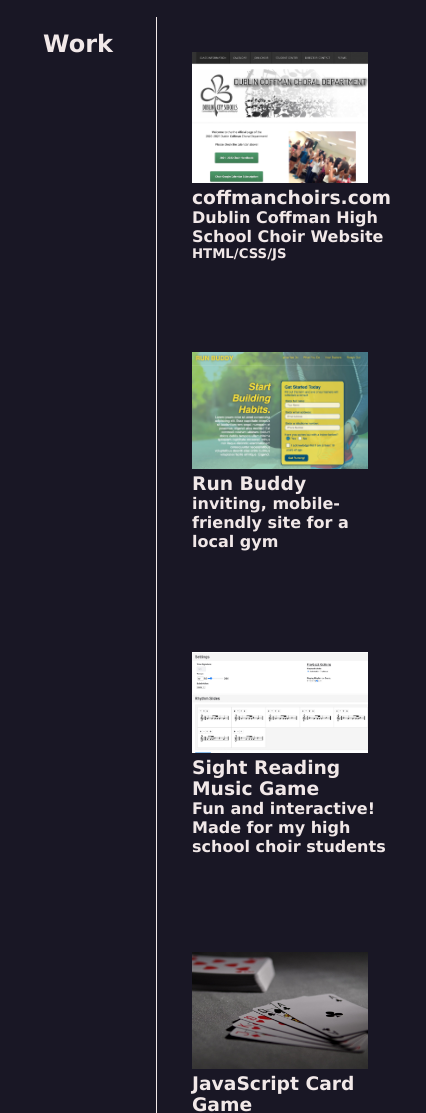
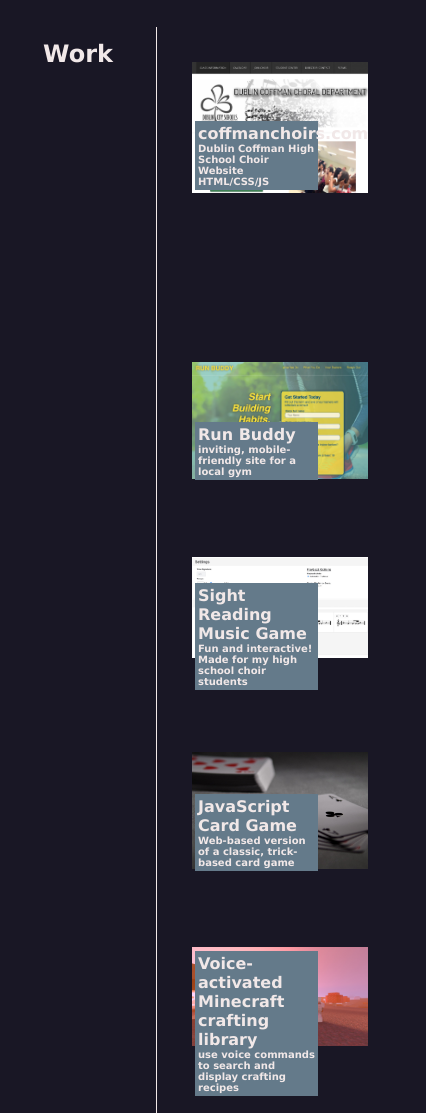
Before and after one commit to awgarner/AGPersonalPortfolio, a plain HTML site: page index.html in a window 390 px wide. Shown: the part 887-2000 px from the top of the page, 426 px wide, since content can reach past the window. Drawn offline with nearby package versions, Linux system fonts and the light colour scheme.

Commit message:
rough draft styles at 575 breakpoint

```diff
--- a/assets/css/style.css
+++ b/assets/css/style.css
@@ -173,6 +173,18 @@ header li {
   padding: 15px;
 }
 
+.workProjects h3 {
+  font-size: 16px;
+}
+
+.workProjects h4 {
+  font-size: 10px;
+}
+
+.workProjects h5 {
+  font-size: 10px;
+}
+
 .project {
   padding: 20px;
 }
@@ -192,8 +204,53 @@ header li {
 }
 
 .projectSize {
-  height: 300px;
+  height: 195px;
   padding: 20px;
+}
+
+.projectTextBox {
+  position: relative;
+  bottom: 76px;
+  left: 3px;
+  background-color: var(--tealgray);
+  width: 70%;
+  padding: 3px;
+}
+
+.projectTextBox2 {
+  position: relative;
+  bottom: 61px;
+  left: 3px;
+  background-color: var(--tealgray);
+  width: 70%;
+  padding: 3px;
+}
+
+.projectTextBox3 {
+  position: relative;
+  bottom: 79px;
+  left: 3px;
+  background-color: var(--tealgray);
+  width: 70%;
+  padding: 3px;
+}
+
+.projectTextBox4 {
+  position: relative;
+  bottom: 79px;
+  left: 3px;
+  background-color: var(--tealgray);
+  width: 70%;
+  padding: 3px;
+}
+
+.projectTextBox5 {
+  position: relative;
+  bottom: 99px;
+  left: 3px;
+  background-color: var(--tealgray);
+  width: 70%;
+  padding: 3px;
 }
 
 /* CONTACT STYLES */
@@ -281,7 +338,7 @@ footer h5 {
   }
 
   .hero-container {
-    padding-bottom: 20px;
+    padding: 20px 30px 20px 30px;
   }
 }
 
--- a/index.html
+++ b/index.html
@@ -83,31 +83,41 @@
         <div class="workProjects">
             <div class="bigProject">
                 <img class="img45" src="./images/coffmanChoirsImage.jpg" alt="image of high school choir website">
+                <div class="projectTextBox">
                     <h3>coffmanchoirs.com</h3>
                     <h4>Dublin Coffman High School Choir Website</h4>
                     <h5>HTML/CSS/JS</h5>
+                </div>
             </div>
 
             <div class="projectSmall">
                 <div class="projectSize">
                     <img class="img45" src="./images/RunBuddyImage.jpg" alt="image of website for workout company">
+                    <div class="projectTextBox2">
                         <h3>Run Buddy</h3>
                         <h4>inviting, mobile-friendly site for a local gym</h4>
                     </div>
+                </div>
                 <div class="projectSize">
                     <img class="img45" src="./images/RhythmGameImage.jpg" alt="image of a website for practicing musical rhythms">
+                    <div class="projectTextBox3">
                         <h3>Sight Reading Music Game</h3>
                         <h4>Fun and interactive! Made for my high school choir students</h4>
                     </div>
+                </div>
                 <div class="projectSize">
                     <img class="img45" src="./images/cardImage.jpeg" alt="a closeup on a hand of cards">
+                    <div class="projectTextBox4">
                         <h3>JavaScript Card Game</h3>
                         <h4>Web-based version of a classic, trick-based card game</h4>
                     </div>
+                </div>
                 <div class="projectSize">
                     <img class="img45" src="./images/MinecraftImage.jpg" alt="sun shining through mushroom biome in Minecraft">
+                    <div class="projectTextBox5">
                         <h3>Voice-activated Minecraft crafting library</h3>
                         <h4>use voice commands to search and display crafting recipes</h4>
+                    </div>
                 </div>
             </div>
         </div>
```
Lines whose indentation alone changed are shown as unchanged.
